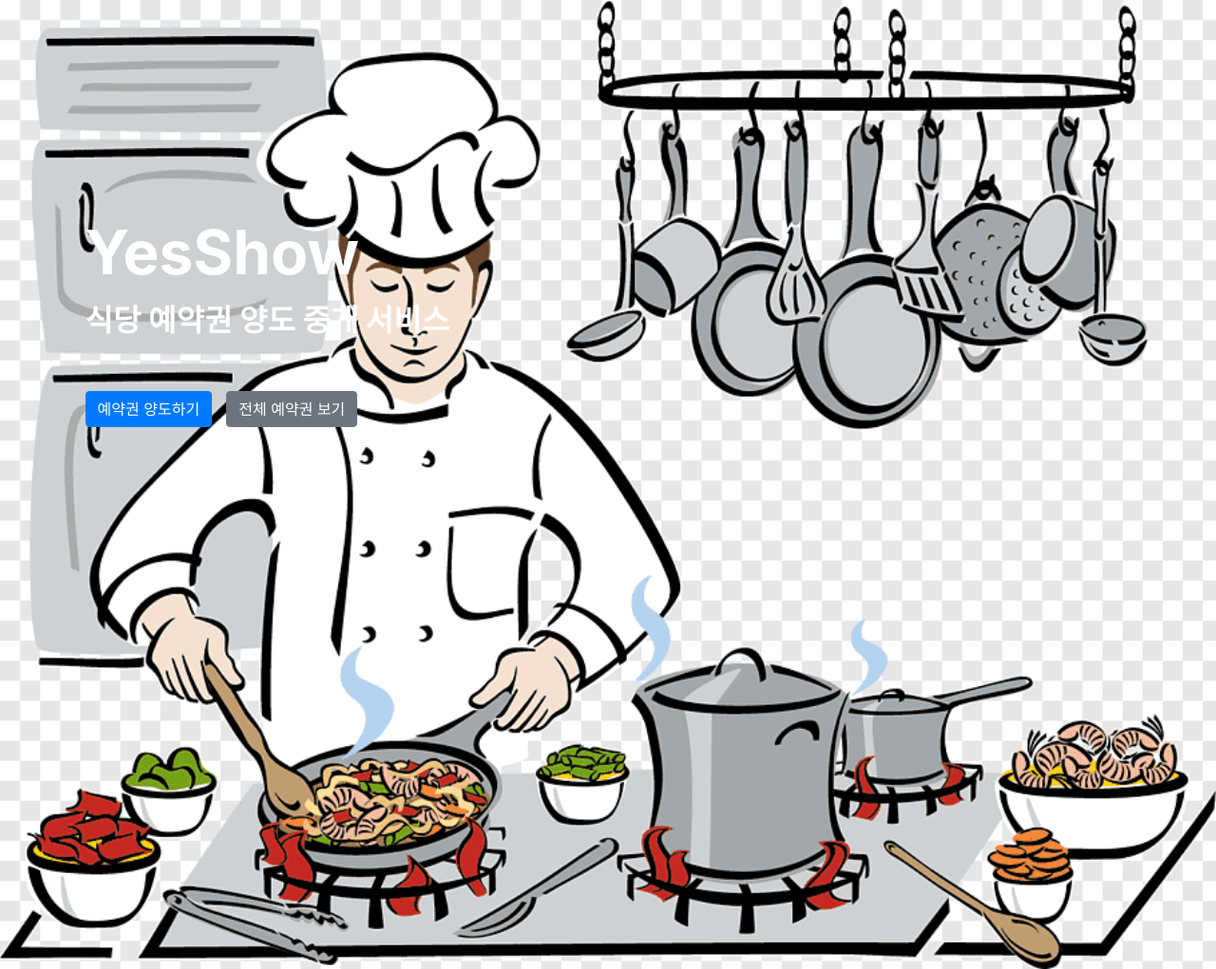
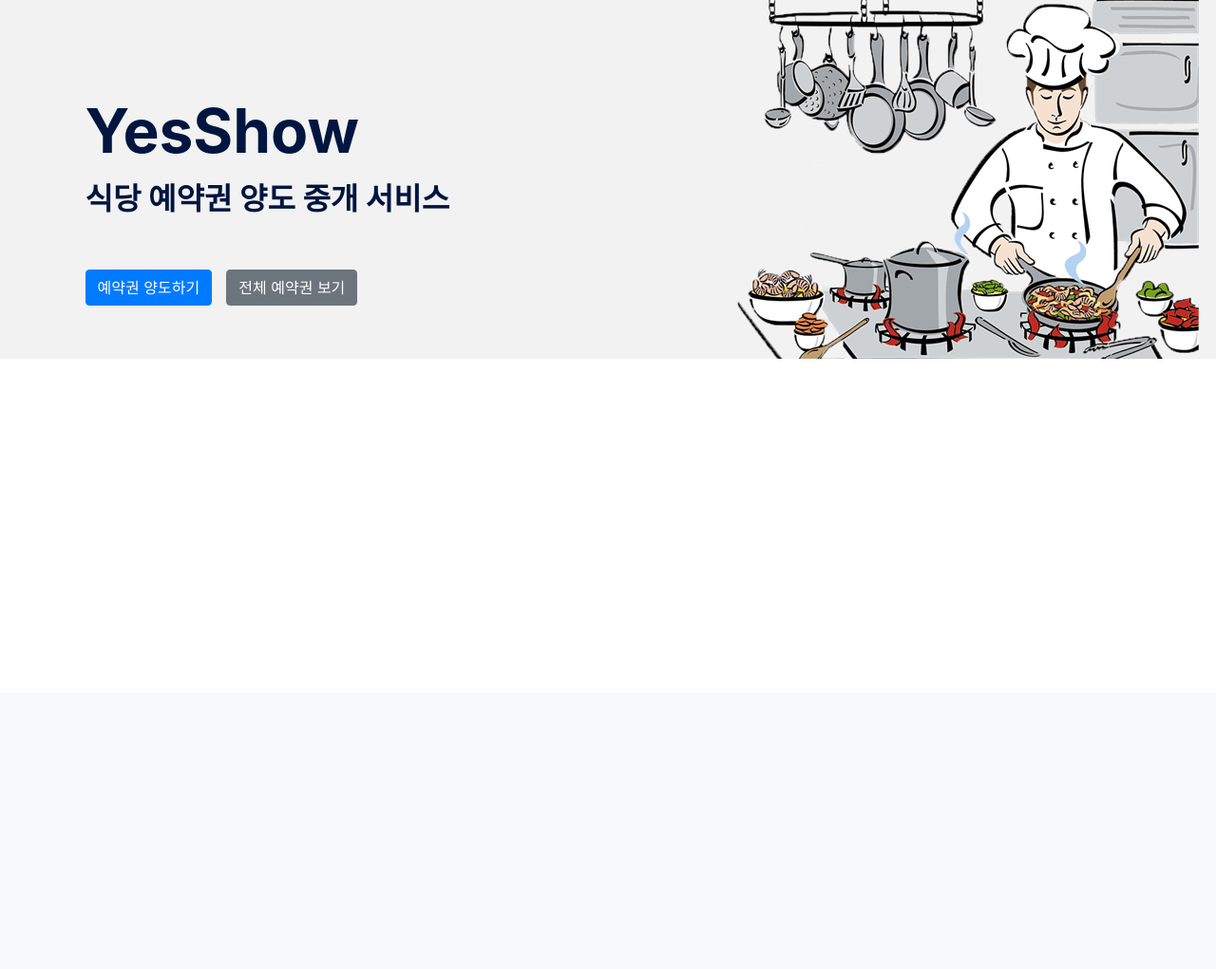
Before and after one commit to dadahee/yes-show, a Django app: page / in a window 1280 px wide. Shown: the part 70-1091 px from the top of the page at 95% size. After the commit the page ends 448 px from the top, so only its background shows below. Run offline with Django 3.2, Linux system fonts and the light colour scheme; some libraries are stand-ins or nearby versions.

Commit message:
editmainimage

```diff
--- a/static/content/css/main.css
+++ b/static/content/css/main.css
@@ -6,11 +6,11 @@
 .text_01 {
     z-index: 1;
     position: absolute;
-    color: white;
+    color: #00153F;
     font-weight: bold;
     font-size: 8vmin;
     margin-left: 7%;
-    margin-top: 17%;
+    margin-top: 7%;
 }
 .text_02 {
     position: absolute;
```
Also changed, not shown: static/img/cook.png.
